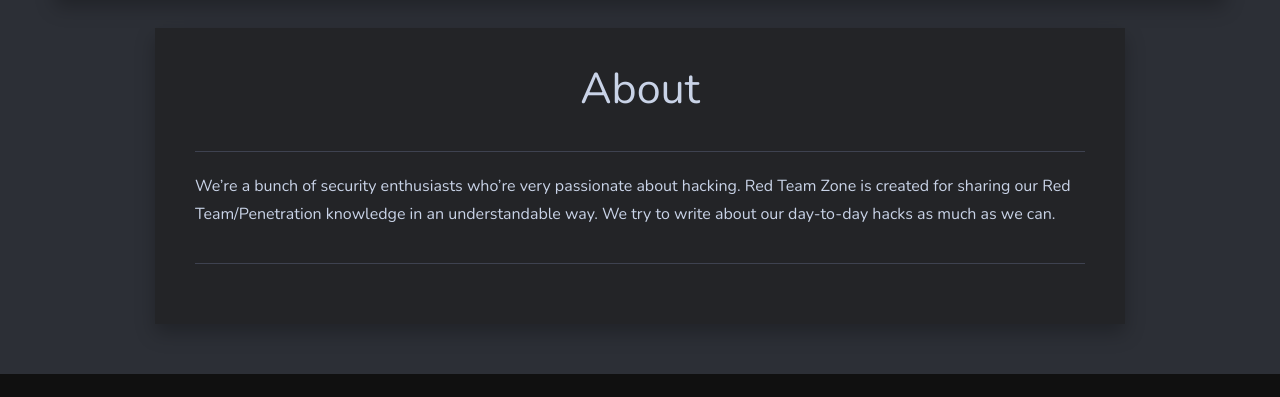
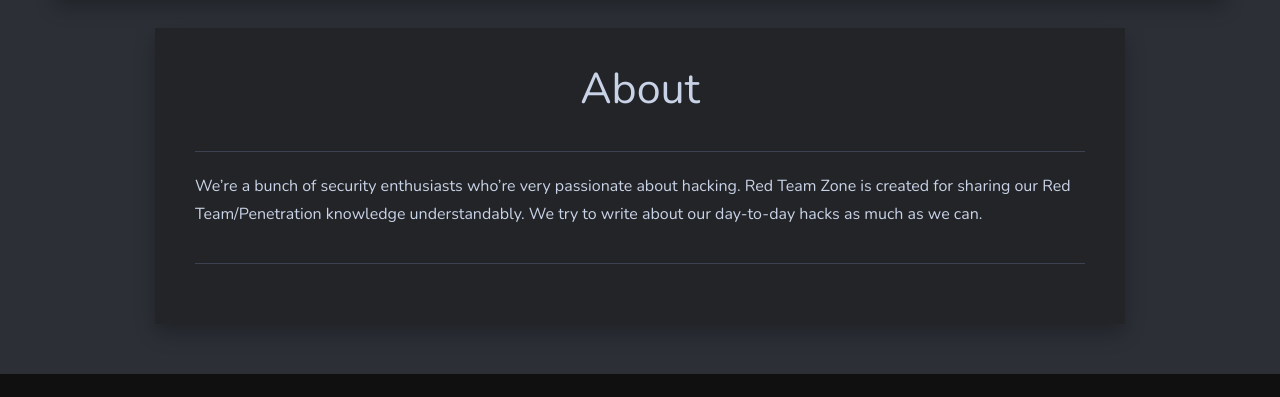
Before and after one commit to hzsolt21/hzsolt21.github.io, a Jekyll site: the page built from _pages/about.md, in a window 1280 px wide. Shown: the part 697-1094 px from the top of the page. Built offline with Jekyll 4.4.1, drawn with Linux system fonts in a browser that asks for light colours.

Commit message:
changed about page

```diff
--- a/_pages/about.md
+++ b/_pages/about.md
@@ -5,4 +5,4 @@
 permalink: /about/
 ---
 
-We're a bunch of security enthusiasts who're very passionate about hacking. Red Team Zone is created for sharing our Red Team/Penetration knowledge in an understandable way. We try to write about our day-to-day hacks as much as we can.
+We’re a bunch of security enthusiasts who’re very passionate about hacking. Red Team Zone is created for sharing our Red Team/Penetration knowledge understandably. We try to write about our day-to-day hacks as much as we can.
```
